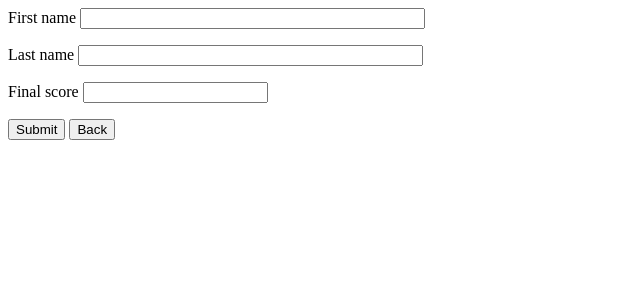
After one commit to Arseniy-Nikonov/django-project, a Django app: page /marstracker/addgame in a window 1280 px wide. The commit adds this page. Shown: the top 300 px of the page, without its empty margins (0-640 px from the left). Run offline with Django 4.2, Linux system fonts and the light colour scheme.

Commit message:
Simple form + post + save in the database

```diff
--- a/djangoproject/djangoproject/urls.py
+++ b/djangoproject/djangoproject/urls.py
@@ -18,7 +18,7 @@ from django.urls import path,include
 
 urlpatterns = [
     path('myprojects/', include('myprojects.urls')),
-    path('marstracker/', include('marstracker.urls')),
+    path('marstracker/', include('marstracker.urls'),name = 'marstracker'),
     path('admin/', admin.site.urls),
 
 ]
--- a/djangoproject/marstracker/admin.py
+++ b/djangoproject/marstracker/admin.py
@@ -1,7 +1,7 @@
 from django.contrib import admin
 
-from .models import PlayerStatistics,GameStatistics,Player
+from .models import Game,Player
 
-admin.site.register(PlayerStatistics)
-admin.site.register(GameStatistics)
+
+admin.site.register(Game)
 admin.site.register(Player)
--- /dev/null
+++ b/djangoproject/marstracker/templates/marstracker/addgame.html
@@ -0,0 +1,11 @@
+<form action = {% url 'marstracker:addgame' %} method = "post">
+    {% csrf_token %}
+    <p><label for="inp01">First name</label>
+    <input type="text" name="firstname" id="inp01" size="40"></p>
+    <p><label for="inp02">Last name</label>
+    <input type="text" name="lastname" id="inp02" size="40"></p>
+    <p><label for="inp03">Final score</label>
+    <input type="number" name="finalscore" id="inp03" size="40"></p>
+    <input type="submit" name="dopost" value="Submit"/>
+    <input type="button" onclick="location.href='{% url 'marstracker:index' %}'" value="Back" />
+</form>
--- a/djangoproject/marstracker/templates/marstracker/index.html
+++ b/djangoproject/marstracker/templates/marstracker/index.html
@@ -7,3 +7,5 @@
 {% else %}
     <p>No players are registered</p>
 {% endif %}
+
+<a href="{% url 'marstracker:addgame' %}">Add game</a>
--- a/djangoproject/marstracker/urls.py
+++ b/djangoproject/marstracker/urls.py
@@ -1,10 +1,10 @@
 from django.urls import path
 
 from . import views
-
+app_name = "marstracker"
 urlpatterns = [
     path('', views.index, name='index'),
-    path('<int:player_id>/',views.detail,name = 'detail'),
-    path('<int:player_id>/results/', views.results, name='results'),
-    path('<int:player_id>/vote/', views.vote, name='vote'),
+    path('<int:game_id>/',views.detail,name = 'detail'),
+    path('<int:game_id>/gamestatistics/', views.gamestatistics, name='gamestatistics'),
+    path('addgame',views.addgame,name = 'addgame')
 ]
--- a/djangoproject/marstracker/views.py
+++ b/djangoproject/marstracker/views.py
@@ -1,7 +1,7 @@
 from django.shortcuts import render
 from django.template import loader
 from django.http import HttpResponse,Http404
-from .models import GameStatistics,PlayerStatistics,Player
+from .models import Game,Player,GameResults
 
 def index(request):
     player_list = Player.objects.order_by('-reg_date')
@@ -15,20 +15,39 @@ def index(request):
     # return HttpResponse(template.render(context,request))
     #return render(request, 'marstracker/index.html', context)
 
-def detail(request, player_id):
+def detail(request, game_id):
     try:
-        games = GameStatistics.objects.all()
-    except GameStatistics.DoesNotExist:
-        raise Http404("Question does not exist")
+        games = Game.objects.all()
+    except Game.DoesNotExist:
+        raise Http404("Game does not exist")
     return render(request, 'marstracker/detail.html', {'games': games})
     #def detail(request, question_id):
     #question = get_object_or_404(Question, pk=question_id)
     # return render(request, 'polls/detail.html', {'question': question})
 
+def gamestatistics(request, game_id):
+    return HttpResponse("You're looking at the results of game %s." % game_id)
 
-def results(request, player_id):
-    response = "You're looking at the results of player statistics %s."
-    return HttpResponse(response % player_id)
+def addgame(request):
+    if request.method == 'POST':
+        # Get the post data from the form
+        first_name = request.POST.get('firstname')
+        last_name = request.POST.get('lastname')
+        final_score = request.POST.get('finalscore')
 
-def vote(request, player_id):
-    return HttpResponse("You're voting on question %s." % player_id)
+        # Create a new object with the acquired data
+        player = Player(first_name=first_name,last_name=last_name )
+        player.save()
+        game_results = GameResults(final_score=final_score)
+        game_results.save()
+        game = Game(game_results=game_results)
+        game.save()
+
+        game.players.add(player)
+
+
+
+        # Redirect to a success page
+        return HttpResponse('Success!')
+
+    return render(request, 'marstracker/addgame.html')
```
Also changed, not shown: djangoproject/marstracker/models.py (+14 -11 lines), djangoproject/marstracker/migrations/0006_rename_gamestatistics_game_delete_playerstatistics.py (added), djangoproject/marstracker/migrations/0007_gameresults_game_game_results.py (added), djangoproject/marstracker/templates/marstracker/detail.html (line endings or trailing spaces), 1 other file.
